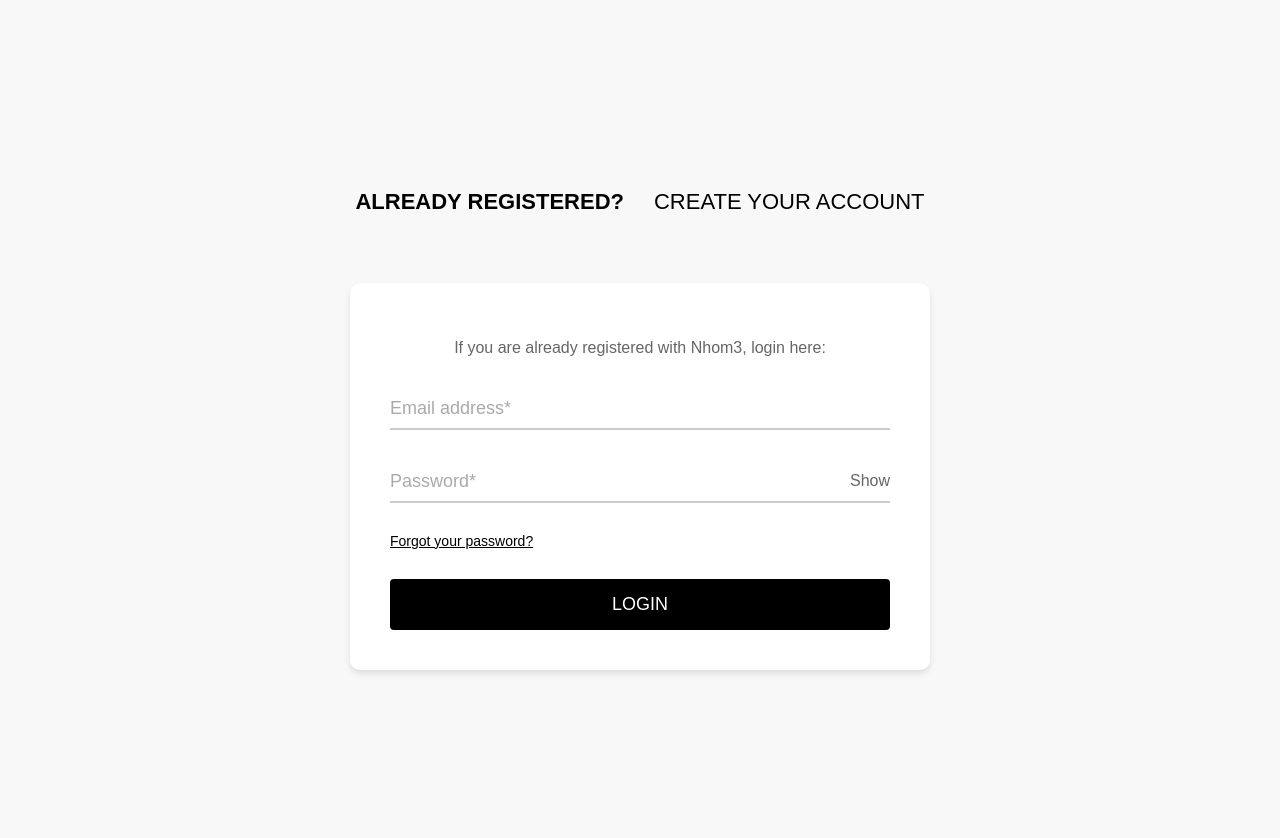
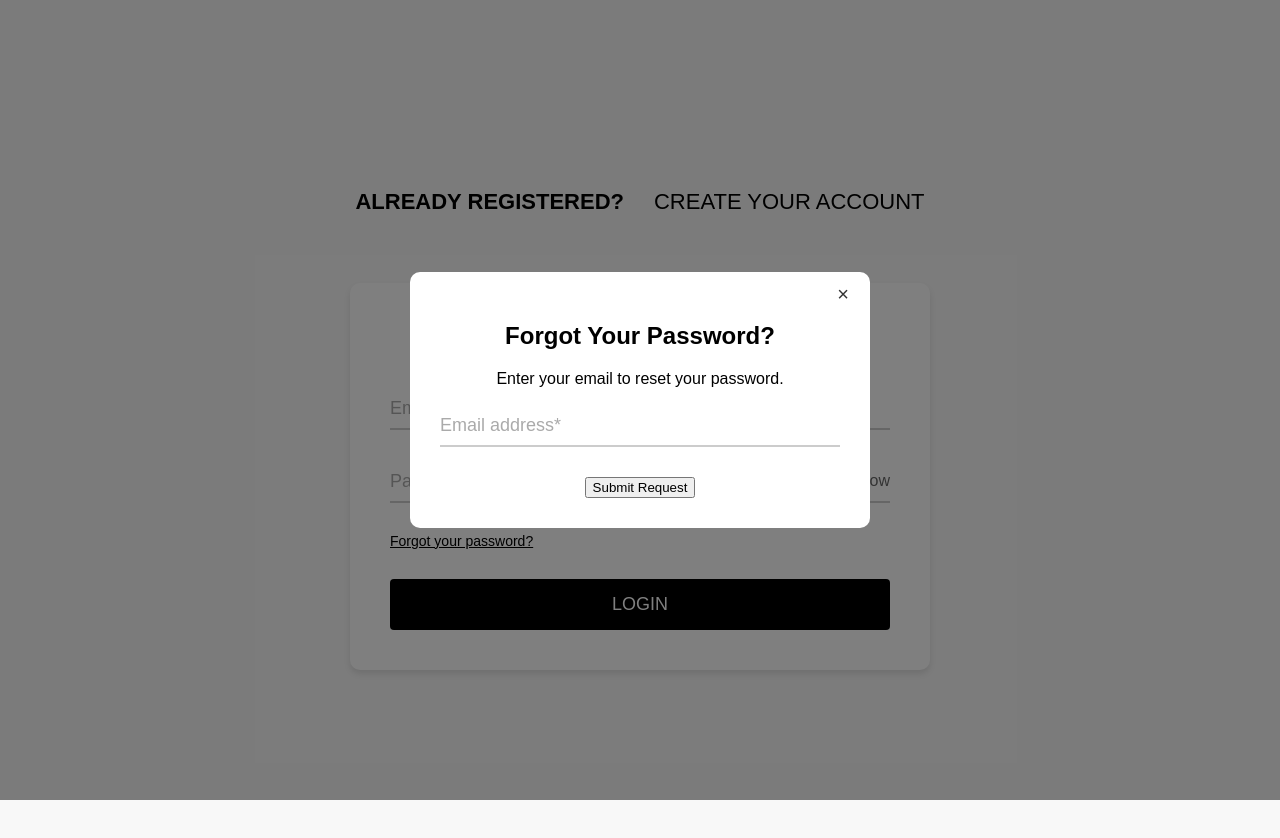
Before and after one commit to teddiebrwn/shopping, a React (Create React App) app in the folder client-admin/: page /login in a window 1280 px wide. Both pictures are taken after a click on the button "Forgot your password?". Built offline with nearby package versions, Linux system fonts and the light colour scheme.

Commit message:
Update Login.js

```diff
--- a/client-admin/src/Component/Auth/Login.js
+++ b/client-admin/src/Component/Auth/Login.js
@@ -7,15 +7,17 @@ function Login() {
   const [email, setEmail] = useState("");
   const [password, setPassword] = useState("");
   const [showPassword, setShowPassword] = useState(false);
+  const [forgotPasswordEmail, setForgotPasswordEmail] = useState("");
+  const [isForgotPasswordModalOpen, setForgotPasswordModalOpen] = useState(false);
+  const [error, setError] = useState("");
   const navigate = useNavigate();
   const location = useLocation();
-  const [error, setError] = useState(""); // Lưu lỗi từ server
 
   const handleSubmit = async (e) => {
     e.preventDefault();
     try {
       if (!email || !password) {
-        alert("Vui lòng nhập email và mật khẩu!");
+        setError("Vui lòng nhập email và mật khẩu!");
         return;
       }
       const response = await axios.post("http://localhost:3000/api/auth/login", {
@@ -24,22 +26,35 @@ function Login() {
       });
       console.log("Đăng nhập thành công:", response.data);
       alert("Đăng nhập thành công!");
-      navigate("/dashboard"); // Điều hướng đến dashboard hoặc trang khác sau khi đăng nhập thành công
+      navigate("/");
     } catch (error) {
       setError(error.response?.data?.message || "Đã xảy ra lỗi khi đăng nhập!");
     }
   };
 
-  const handleForgotPassword = async () => {
+  const openForgotPasswordModal = () => {
+    setForgotPasswordModalOpen(true);
+    setForgotPasswordEmail("");
+    setError("");
+  };
+
+  const closeForgotPasswordModal = () => {
+    setForgotPasswordModalOpen(false);
+    setError("");
+  };
+
+  const handleForgotPasswordSubmit = async (e) => {
+    e.preventDefault();
     try {
-      if (!email) {
-        alert("Vui lòng nhập email để nhận hướng dẫn đặt lại mật khẩu!");
+      if (!forgotPasswordEmail) {
+        setError("Vui lòng nhập email để nhận hướng dẫn đặt lại mật khẩu!");
         return;
       }
       await axios.post("http://localhost:3000/api/auth/request-password-reset", {
-        email,
+        email: forgotPasswordEmail,
       });
       alert("Hướng dẫn đặt lại mật khẩu đã được gửi đến email của bạn.");
+      closeForgotPasswordModal();
     } catch (error) {
       setError(error.response?.data?.message || "Đã xảy ra lỗi!");
     }
@@ -48,18 +63,8 @@ function Login() {
   return (
     <div className="login-container">
       <div className="login-header">
-        <h2
-          className={location.pathname === "/login" ? "active-link" : ""}
-          onClick={() => navigate("/login")}
-        >
-          Already Registered?
-        </h2>
-        <h2
-          className={location.pathname === "/register" ? "active-link" : ""}
-          onClick={() => navigate("/register")}
-        >
-          Create Your Account
-        </h2>
+        <h2 className={location.pathname === "/login" ? "active-link" : ""} onClick={() => navigate("/login")}>Already Registered?</h2>
+        <h2 className={location.pathname === "/register" ? "active-link" : ""} onClick={() => navigate("/register")}>Create Your Account</h2>
       </div>
       <div className="login-box">
         <p>If you are already registered with Nhom3, login here:</p>
@@ -92,15 +97,48 @@ function Login() {
               {showPassword ? "Hide" : "Show"}
             </span>
           </div>
-          <button type="button" className="forgot-password" onClick={handleForgotPassword}>
+          {error && <p className="error-message">{error}</p>}
+          <button
+            type="button"
+            className="forgot-password"
+            onClick={openForgotPasswordModal}
+          >
             Forgot your password?
           </button>
-          {error && <p className="error-message">{error}</p>}
           <button type="submit" className="login-button">
             LOGIN
           </button>
         </form>
       </div>
+
+      {isForgotPasswordModalOpen && (
+        <div className="modal-overlay">
+          <div className="modal-content">
+            <button className="close-button" onClick={closeForgotPasswordModal}>
+              &times;
+            </button>
+            <h2>Forgot Your Password?</h2>
+            <p>Enter your email to reset your password.</p>
+            <form onSubmit={handleForgotPasswordSubmit}>
+              <div className="input-group">
+                <input
+                  type="email"
+                  id="forgot-password-email"
+                  value={forgotPasswordEmail}
+                  onChange={(e) => setForgotPasswordEmail(e.target.value)}
+                  placeholder=" "
+                  required
+                />
+                <label htmlFor="forgot-password-email">Email address*</label>
+              </div>
+              {error && <p className="error-message">{error}</p>}
+              <button type="submit" className="submit-button">
+                Submit Request
+              </button>
+            </form>
+          </div>
+        </div>
+      )}
     </div>
   );
 }
```
